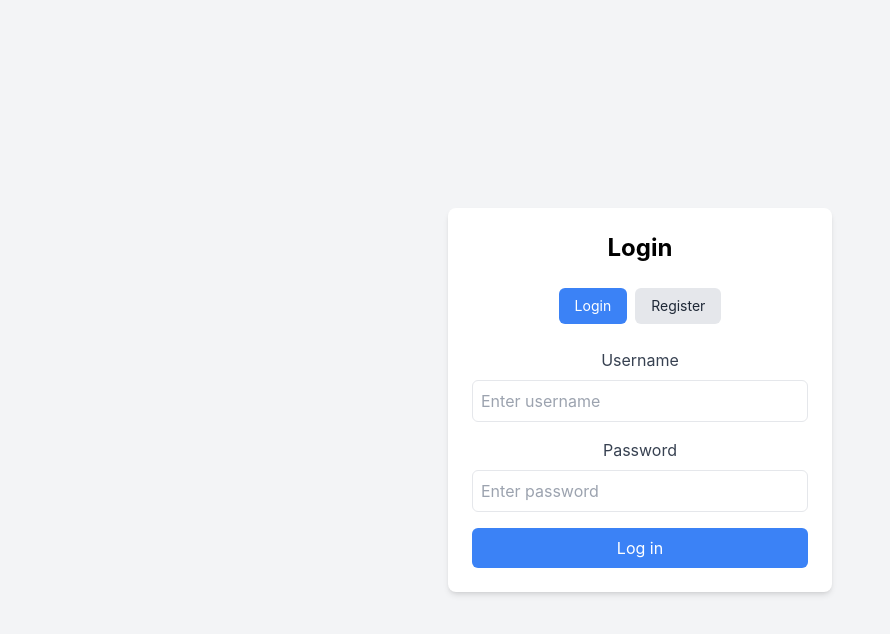
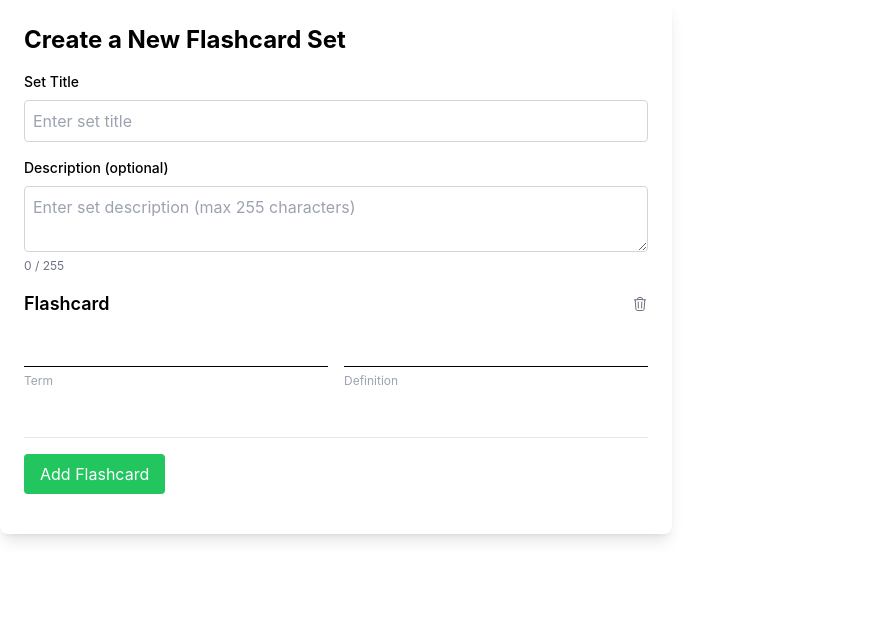
Before and after one commit to mateuszmiernik/language-learning-app, a React (Create React App) app in the folder client/: page /add-flashcard in a window 1280 px wide. Shown: the top 634 px of the page, without its empty margins (0-890 px from the left). Built offline with nearby package versions, Linux system fonts and the light colour scheme.

Commit message:
AddFlashcard.js update

```diff
--- a/client/package.json
+++ b/client/package.json
@@ -3,12 +3,13 @@
   "version": "0.1.0",
   "private": true,
   "dependencies": {
+    "@heroicons/react": "^2.2.0",
     "@testing-library/jest-dom": "^5.17.0",
     "@testing-library/react": "^13.4.0",
     "@testing-library/user-event": "^13.5.0",
     "react": "^18.3.1",
     "react-dom": "^18.3.1",
-    "react-router-dom": "^7.0.2",
+    "react-router-dom": "^7.1.1",
     "react-scripts": "^5.0.1",
     "web-vitals": "^2.1.4"
   },
--- a/client/src/App.js
+++ b/client/src/App.js
@@ -1,13 +1,21 @@
 import './App.css';
-// import Login from './components/Login';
-// import Register from './components/Register';
+import { Routes, Route } from 'react-router-dom';
 import Auth from './components/Auth';
+import Flashcards from './components/Flashcards';
+import AddFlashcard from './components/AddFlashcard';
 
 function App() {
   return (
-    <div className="App">
-      <Auth />
-    </div>
+      <Routes>
+        {/* Strona startowa - logowanie/rejestracja */}
+        <Route path='/' element={<Auth />} />
+
+        {/* Strona główna po zalogowaniu */}
+        <Route path='/flashcards' element={<Flashcards />} />
+
+        {/* Formularz dodawania nowych fiszek */}
+        <Route path='/add-flashcard' element={<AddFlashcard />} />
+      </Routes>
   );
 }
 
--- /dev/null
+++ b/client/src/components/AddFlashcard.js
@@ -0,0 +1,113 @@
+import React, { useState } from 'react';
+import { TrashIcon } from "@heroicons/react/24/outline";
+
+
+const AddFlashcard = () => {
+    const [title, setTitle] = useState('');
+    const [description, setDescription] = useState('');
+    const [flashcards, setFlashcards] = useState([{ term: '', definition: ''}]);
+    const [message, setMessage] = useState('');
+
+    const handleAddFlashcard = () => {
+        setFlashcards([...flashcards, { term: '', definition: ''}]);
+    }
+
+    const handleRemoveFlashcard = (indexToDelete) => {
+        const updatedFlashcards = flashcards.filter((_, index) => index !==indexToDelete);
+        setFlashcards(updatedFlashcards);
+    }
+
+    const handleChangeFlashcard = (index, field, value) => {
+        const updatedFlashcards = flashcards.map((flashcard, i) =>
+            i === index ? { ...flashcard, [field]: value} : flashcard
+        );
+        setFlashcards(updatedFlashcards);
+    }
+
+
+    return (
+        <form className='max-w-2xl bg-white p-6 rounded-lg shadow-lg'>
+            <h1 className='text-2xl font-bold mb-4'>Create a New Flashcard Set</h1>
+
+            {/* Title Input */}
+                <div className='mb-4'>
+                    <label className='block text-sm font-medium mb-2'>Set Title</label>
+                    <input
+                        type='text'
+                        value={title}
+                        onChange={(e) => setTitle(e.target.value)}
+                        className='border border-gray-300 rounded p-2 w-full'
+                        placeholder='Enter set title'
+                        required
+                    />
+                </div>
+
+                {/* Description Textarea */}
+                <div className='mb-4'>
+                    <label className='block text-sm font-medium mb-2'>Description (optional)</label>
+                    <textarea
+                        value={description}
+                        onChange={(e) => setDescription(e.target.value)}
+                        className='border border-gray-300 rounded p-2 w-full'
+                        placeholder='Enter set description (max 255 characters)'
+                        maxLength={255}
+                    />
+                    <p className='text-xs text-gray-500'>
+                        {description.length} / 255
+                    </p>
+                </div>
+
+                {/* Flashcards */}
+                {flashcards.map((flashcards, index) => (
+                    <div key={index} className='mb-4 border-b pb-4'>
+                        <div className='flex justify-between items-center mb-2'>
+                            <h2 className='text-lg font-semibold'>Flashcard</h2>
+                            <button
+                                onClick={() => handleRemoveFlashcard(index)}
+                                className='rounded-sm'
+                            >
+                                <TrashIcon className='h-4 w-4 text-gray-500' />
+                            </button>
+                        </div>
+
+                        {/* Term */}
+                        <div className='flex space-x-4 mb-8'>
+                            <div className='w-1/2'>
+                                <input
+                                    type='text'
+                                    onChange={(e) => handleChangeFlashcard(index, 'term', e.target.value)}
+                                    className='border-b border-black p-2 w-full'
+                                    required
+                                />
+                                <span className='block mt-1.5 text-xs text-gray-400'>Term</span>
+                            </div>
+
+                            {/* Definition */}
+                            <div className='w-1/2'>
+                                <input
+                                    type='text'
+                                    className='border-b border-black p-2 w-full'
+                                    required
+                                />
+                                <span className='block mt-1.5 text-xs text-gray-400'>Definition</span>
+                            </div>
+                        </div>
+                    </div>
+                ))}
+
+                <button
+                    type='button'
+                    onClick={handleAddFlashcard}
+                    className='bg-green-500 text-white px-4 py-2 rounded mb-4'
+                >
+                    Add Flashcard
+                </button>
+
+
+        </form>
+
+
+    )
+}
+
+export default AddFlashcard;
--- /dev/null
+++ b/client/src/components/Flashcards.js
@@ -0,0 +1,36 @@
+import React, { useEffect } from 'react';
+import { Link, useNavigate } from 'react-router-dom';
+
+const Flashcards = () => {
+    const navigate = useNavigate();
+
+    useEffect(() => {
+        // Sprawdzamy, czy token istnieje w localStorage
+        const token = localStorage.getItem('token'); // pobieramy token z localStorage
+
+        if (!token) {
+            // Jeśli tokenu nie ma, przekierowujemy na stronę logowania
+            navigate('/');
+        }
+    }, [navigate]); // useEffect uruchomi się przy załadowaniu komponentu
+
+    const handleLogout = () => {
+        localStorage.removeItem('token');
+        navigate('/');
+    }
+
+    return (
+        <div className='p-6'>
+            <h1 className='text-2xl font-bold mb-4'>Flashcards</h1>
+            <p>Welcome to your flashcards dashboard!</p>
+
+            <Link to='/add-flashcard' className='text-blue-500 underline m-4'>
+                Add a new flashcard
+            </Link>
+
+            <button onClick={handleLogout} className='text-red-500 underline'>Logout</button>
+        </div>
+    )
+}
+
+export default Flashcards;
--- a/client/src/components/Login.js
+++ b/client/src/components/Login.js
@@ -1,9 +1,13 @@
 import React, { useState } from 'react';
+import { useNavigate } from 'react-router-dom';
 
 const Login = () => {
 
     const [username, setUsername] = useState('');
     const [password, setPassword] = useState('');
+    const [error, setError] = useState('');
+
+    const navigate = useNavigate();
 
     const handleUsernameChange = (e) => {
         setUsername(e.target.value);
@@ -15,6 +19,7 @@ const Login = () => {
 
     const handleSubmit = async (e) => {
         e.preventDefault();
+        setError('');
         // console.log(`Logging with: ${username} and pw: ${password}`);   // PRINT
 
         try {
@@ -28,13 +33,18 @@ const Login = () => {
 
             const data = await response.json();
 
-            if (response.ok) {
-                console.log('Logged in:', data);
-            } else {
-                console.error('Error', data.message);
+            if (!response.ok) {
+                setError(data.message || 'Invalid username or password');
+                return;
             }
+
+            localStorage.setItem('token', data.token);
+            console.log('Logged in', data);
+            navigate('/flashcards');
+
         } catch (err){
             console.error('Error', err);
+            setError('Unexpected error occured. Please try again.');
         }
     }
 
@@ -49,6 +59,7 @@ const Login = () => {
                 <input type='password' value={password} onChange={handlePasswordChange} className='w-full p-2 border rounded-md' placeholder='Enter password' required/>
             </div>
             <button type='submit' className='w-full bg-blue-500 text-white py-2 rounded-md hover:bg-blue-600'>Log in</button>
+            {error && <p className='text-red-500 text-sm mt-2'>{error}</p>}
         </form>
     )
 }
--- a/client/src/index.js
+++ b/client/src/index.js
@@ -8,7 +8,7 @@ const root = ReactDOM.createRoot(document.getElementById('root'));
 
 root.render(
   <React.StrictMode>
-    <BrowserRouter> {/* Otaczamy App komponentem BrowserRouter */}
+    <BrowserRouter>
       <App />
     </BrowserRouter>
   </React.StrictMode>
--- a/package.json
+++ b/package.json
@@ -5,6 +5,7 @@
     "tailwindcss": "^3.4.15"
   },
   "dependencies": {
+    "@heroicons/react": "^2.2.0",
     "dotenv": "^16.4.5"
   }
 }
```
Also changed, not shown: 2 other files (tests, documents, lock files or other folders).
